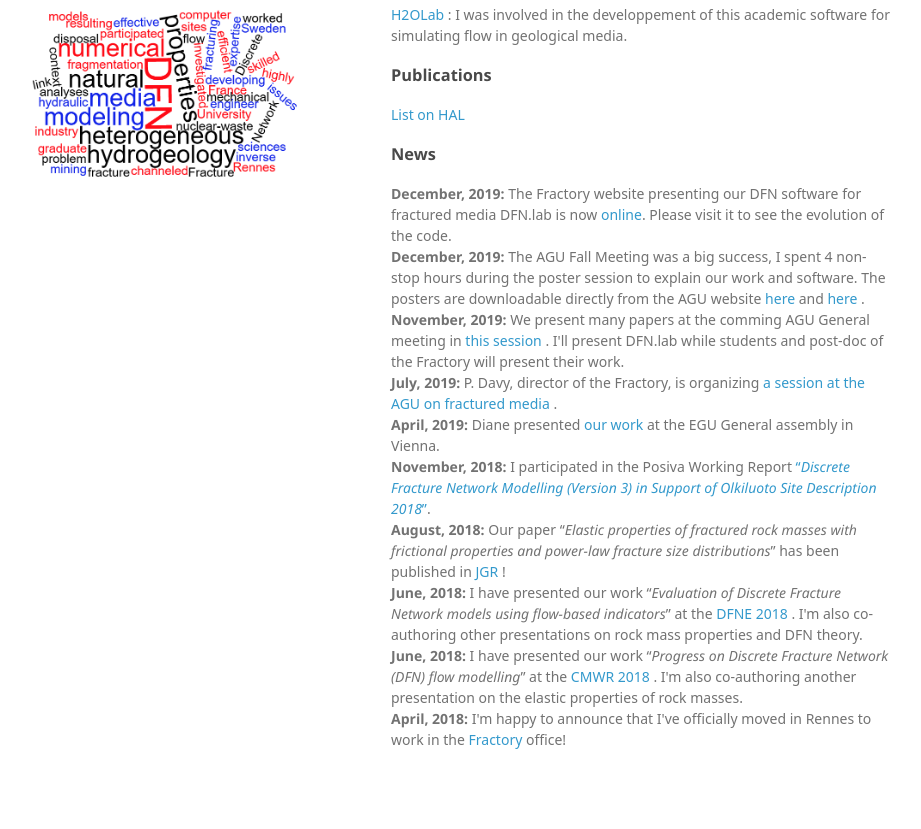
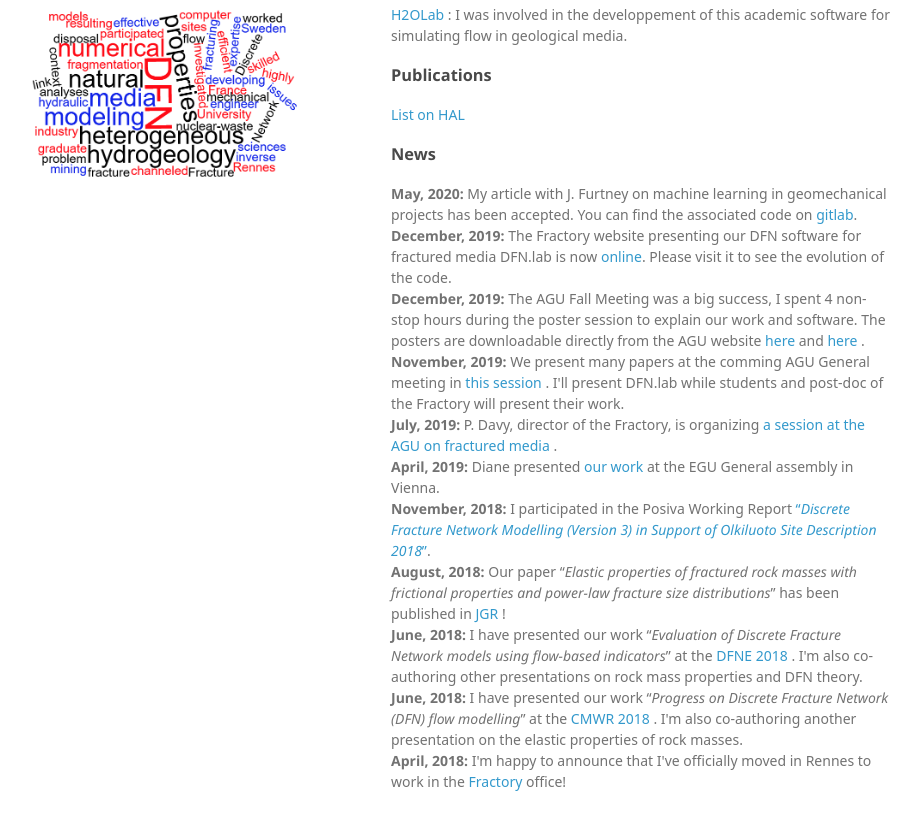
Before and after one commit to rlegoc/rlegoc.github.io, a plain HTML site: page index.html in a window 1280 px wide. Shown: the part 748-1577 px from the top of the page, without its empty margins (179-1100 px from the left). Drawn offline with Linux system fonts and the light colour scheme; a web font is replaced by a local one.

Commit message:
add ARMA

```diff
--- a/index.html
+++ b/index.html
@@ -70,6 +70,8 @@
 <h3>
 <a id="news" class="anchor" href="#news" aria-hidden="true"><span aria-hidden="true" class="octicon octicon-link"></span></a>News</h3>
 <p>
+<b>May, 2020:</b> My article with J. Furtney on machine learning in geomechanical projects has been accepted. You can find the associated code on <a href="https://gitlab.com/jkfurtney/arma_ml_paper" target="_blank"> gitlab</a>.
+     </br>
   <b>December, 2019:</b> The Fractory website presenting our DFN software for fractured media DFN.lab is now  <a href="https://fractorylab.org" target="_blank"> online</a>. Please visit it to see the evolution of the code.
      </br>
   <b>December, 2019:</b> The AGU Fall Meeting was a big success, I spent 4 non-stop hours during the poster session to explain our work and software. The posters are downloadable directly from the AGU website <a href="https://agu.confex.com/agu/fm19/meetingapp.cgi/Paper/505839" target="_blank"> here </a> and <a href="https://agu.confex.com/agu/fm19/meetingapp.cgi/Paper/501975" target="_blank"> here </a>.
```
